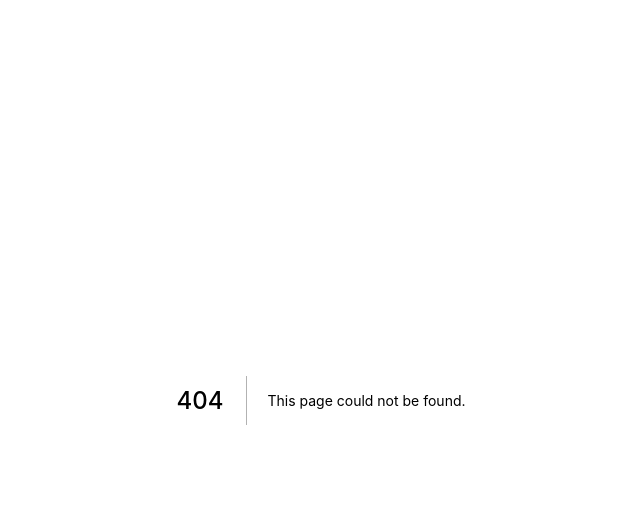
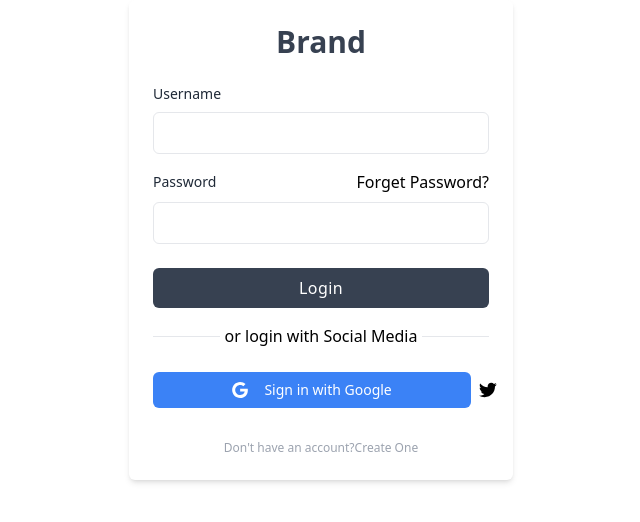
Before and after one commit to ruiokazaki-archive/diary-app, a Next.js app: page /auth in a window 1280 px wide. Before the commit this address had no page. Shown: the top 522 px of the page, without its empty margins (319-959 px from the left). Built offline with nearby package versions, Linux system fonts and the light colour scheme.

Commit message:
feat: create auth form

```diff
--- /dev/null
+++ b/features/auth/components/AuthForm.tsx
@@ -0,0 +1,105 @@
+import { FC } from 'react'
+import NextLink from 'next/link'
+
+const AuthForm: FC = () => (
+  <div className="w-full max-w-sm p-6 m-auto bg-white rounded-md shadow-md dark:bg-gray-800">
+    <h1 className="text-3xl font-semibold text-center text-gray-700 dark:text-white">
+      Brand
+    </h1>
+
+    <form className="mt-6">
+      <div>
+        <label
+          htmlFor="username"
+          className="block text-sm text-gray-800 dark:text-gray-200"
+        >
+          Username
+        </label>
+        <input
+          type="text"
+          id="username"
+          className="block w-full px-4 py-2 mt-2 text-gray-700 bg-white border rounded-md dark:bg-gray-800 dark:text-gray-300 dark:border-gray-600 focus:border-blue-400 dark:focus:border-blue-300 focus:ring-blue-300 focus:outline-none focus:ring focus:ring-opacity-40"
+        />
+      </div>
+
+      <div className="mt-4">
+        <div className="flex items-center justify-between">
+          <label
+            htmlFor="password"
+            className="block text-sm text-gray-800 dark:text-gray-200"
+          >
+            Password
+          </label>
+          <NextLink
+            href="#"
+            className="text-xs text-gray-600 dark:text-gray-400 hover:underline"
+          >
+            Forget Password?
+          </NextLink>
+        </div>
+
+        <input
+          type="password"
+          id="password"
+          className="block w-full px-4 py-2 mt-2 text-gray-700 bg-white border rounded-md dark:bg-gray-800 dark:text-gray-300 dark:border-gray-600 focus:border-blue-400 dark:focus:border-blue-300 focus:ring-blue-300 focus:outline-none focus:ring focus:ring-opacity-40"
+        />
+      </div>
+
+      <div className="mt-6">
+        <button
+          type="button"
+          className="w-full px-4 py-2 tracking-wide text-white transition-colors duration-200 transform bg-gray-700 rounded-md hover:bg-gray-600 focus:outline-none focus:bg-gray-600"
+        >
+          Login
+        </button>
+      </div>
+    </form>
+
+    <div className="flex items-center justify-between mt-4">
+      <span className="w-1/5 border-b dark:border-gray-600 lg:w-1/5" />
+
+      <NextLink
+        href="#"
+        className="text-xs text-center text-gray-500 uppercase dark:text-gray-400 hover:underline"
+      >
+        or login with Social Media
+      </NextLink>
+
+      <span className="w-1/5 border-b dark:border-gray-400 lg:w-1/5" />
+    </div>
+
+    <div className="flex items-center mt-6 -mx-2">
+      <button
+        type="button"
+        className="flex items-center justify-center w-full px-6 py-2 mx-2 text-sm font-medium text-white transition-colors duration-200 transform bg-blue-500 rounded-md hover:bg-blue-400 focus:bg-blue-400 focus:outline-none"
+      >
+        <svg className="w-4 h-4 mx-2 fill-current" viewBox="0 0 24 24">
+          <path d="M12.24 10.285V14.4h6.806c-.275 1.765-2.056 5.174-6.806 5.174-4.095 0-7.439-3.389-7.439-7.574s3.345-7.574 7.439-7.574c2.33 0 3.891.989 4.785 1.849l3.254-3.138C18.189 1.186 15.479 0 12.24 0c-6.635 0-12 5.365-12 12s5.365 12 12 12c6.926 0 11.52-4.869 11.52-11.726 0-.788-.085-1.39-.189-1.989H12.24z" />
+        </svg>
+
+        <span className="hidden mx-2 sm:inline">Sign in with Google</span>
+      </button>
+
+      <NextLink
+        href="#"
+        className="p-2 mx-2 text-sm font-medium text-gray-500 transition-colors duration-200 transform bg-gray-300 rounded-md hover:bg-gray-200"
+      >
+        <svg className="w-5 h-5 fill-current" viewBox="0 0 24 24">
+          <path d="M23.954 4.569c-.885.389-1.83.654-2.825.775 1.014-.611 1.794-1.574 2.163-2.723-.951.555-2.005.959-3.127 1.184-.896-.959-2.173-1.559-3.591-1.559-2.717 0-4.92 2.203-4.92 4.917 0 .39.045.765.127 1.124C7.691 8.094 4.066 6.13 1.64 3.161c-.427.722-.666 1.561-.666 2.475 0 1.71.87 3.213 2.188 4.096-.807-.026-1.566-.248-2.228-.616v.061c0 2.385 1.693 4.374 3.946 4.827-.413.111-.849.171-1.296.171-.314 0-.615-.03-.916-.086.631 1.953 2.445 3.377 4.604 3.417-1.68 1.319-3.809 2.105-6.102 2.105-.39 0-.779-.023-1.17-.067 2.189 1.394 4.768 2.209 7.557 2.209 9.054 0 13.999-7.496 13.999-13.986 0-.209 0-.42-.015-.63.961-.689 1.8-1.56 2.46-2.548l-.047-.02z" />
+        </svg>
+      </NextLink>
+    </div>
+
+    <p className="mt-8 text-xs font-light text-center text-gray-400">
+      Don&apos;t have an account?
+      <NextLink
+        href="#"
+        className="font-medium text-gray-700 dark:text-gray-200 hover:underline"
+      >
+        Create One
+      </NextLink>
+    </p>
+  </div>
+)
+
+export default AuthForm
--- /dev/null
+++ b/pages/auth.tsx
@@ -0,0 +1,6 @@
+import type { NextPage } from 'next'
+import AuthForm from '../features/auth/components/AuthForm'
+
+const auth: NextPage = () => <AuthForm />
+
+export default auth
```
Also changed, not shown: .eslintrc.json.
